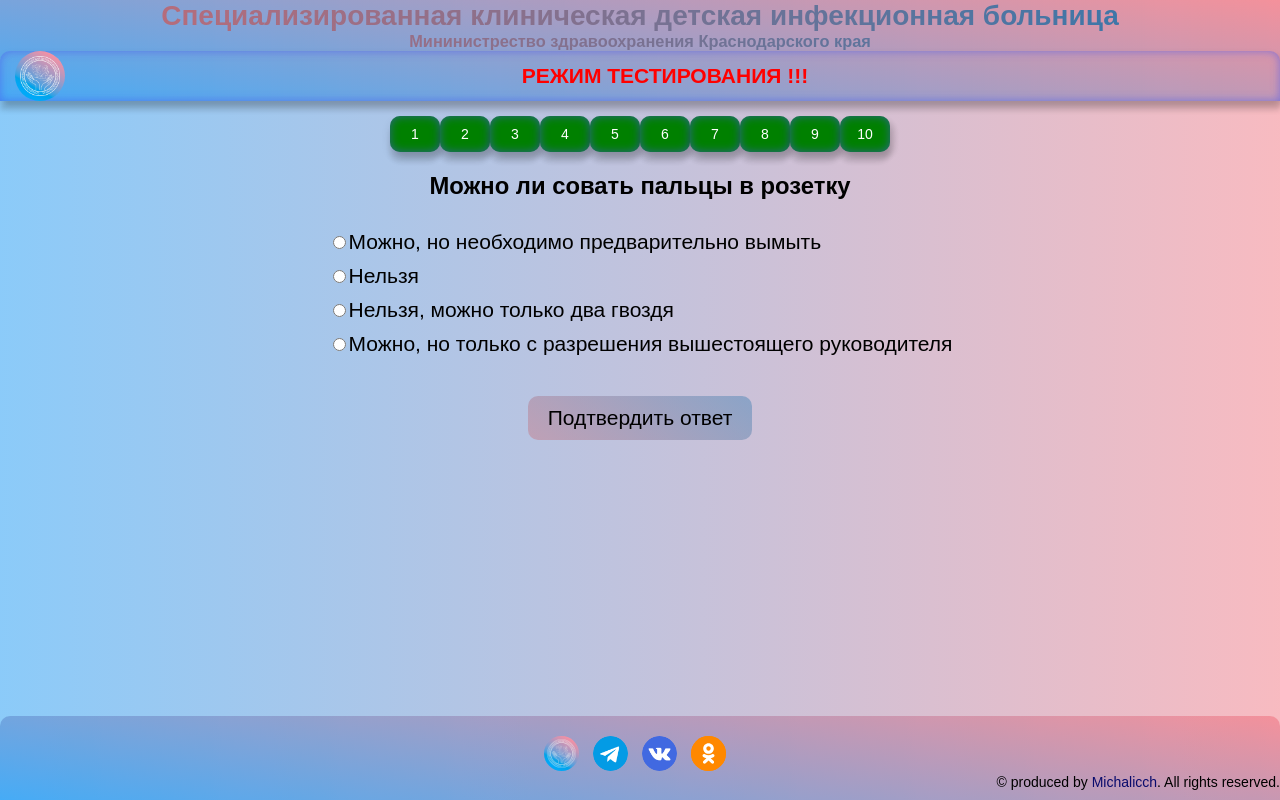
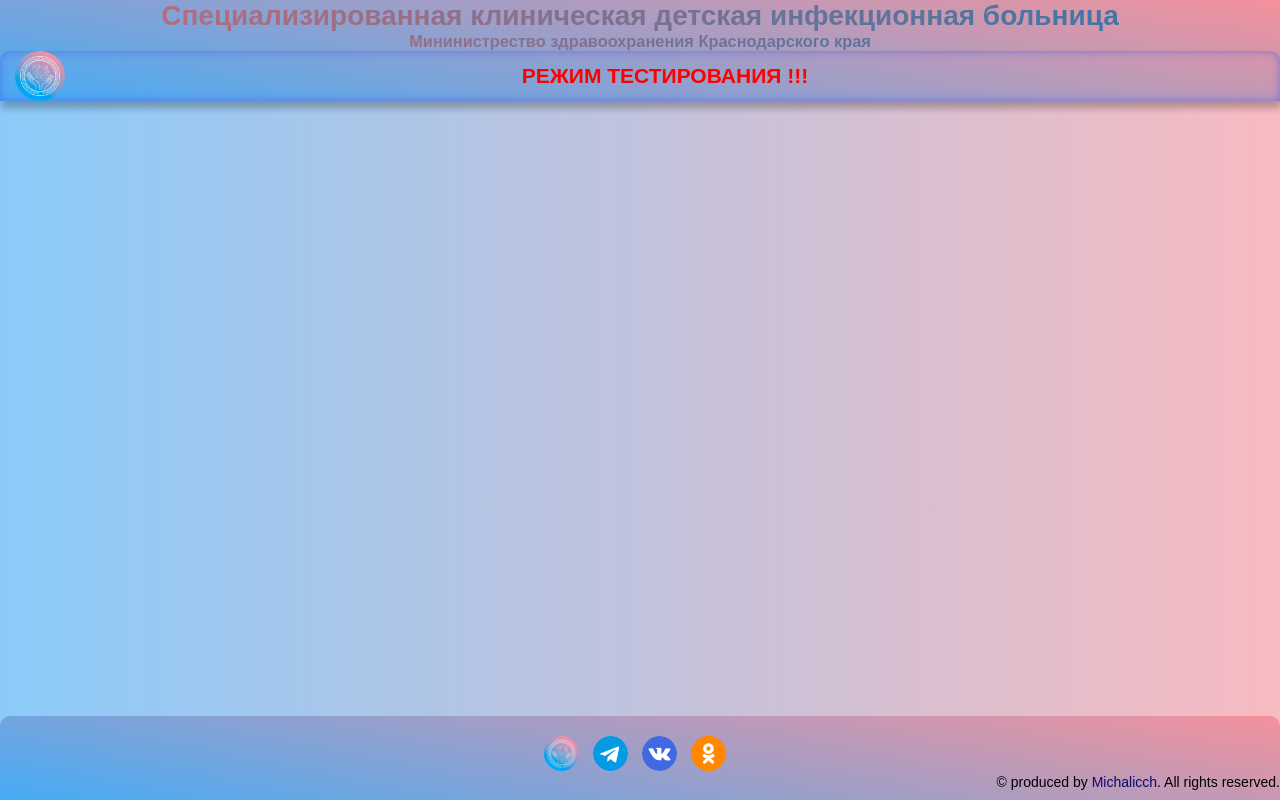
Before and after one commit to Michalicch/SecurityWork, a plain HTML site: page test.html in a window 1280 px wide. Shown: the top 800 px of the page. Drawn offline with Linux system fonts and the light colour scheme.

Commit message:
проверка ничего интересного

```diff
--- a/test.html
+++ b/test.html
@@ -33,7 +33,7 @@
 
 
 		<main class="container">
-			<section class="test ">
+			<section class="test none">
 
 				<div class="test__content">
 					<ul class="question__number">
```
